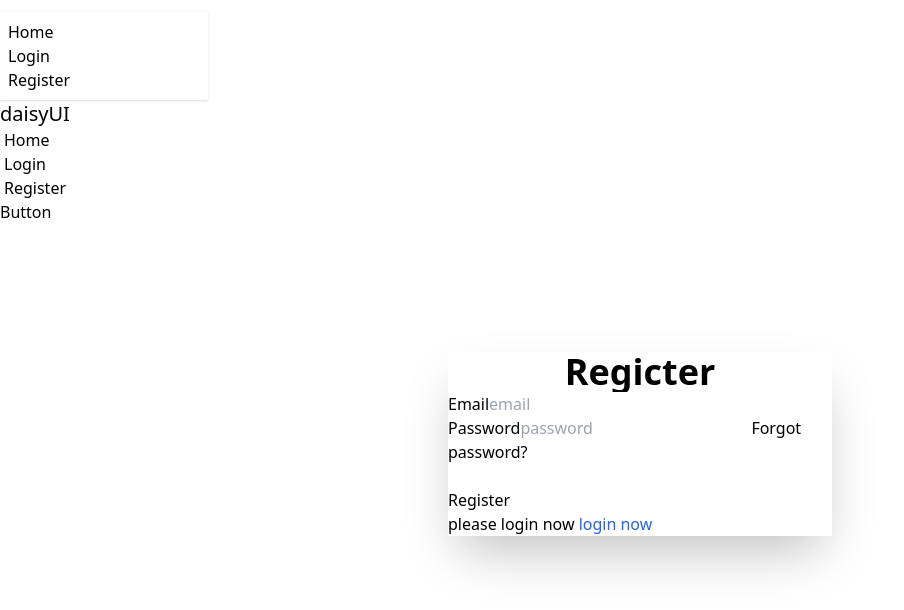
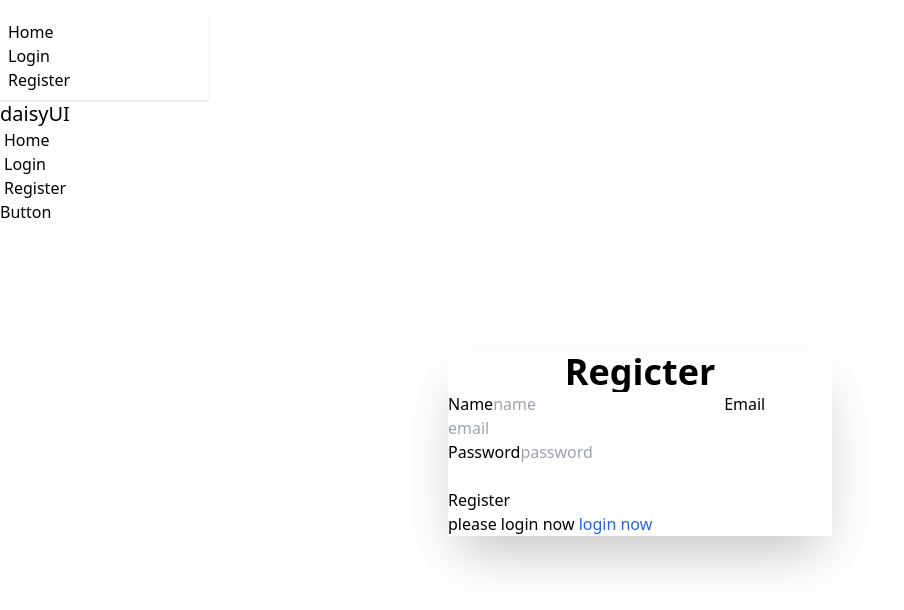
Before and after one commit to mdriyajulislamakash11/Module-51-React-Auth-Integration-And-Private-Route, a React (Vite) app: page /register in a window 1280 px wide. Shown: the top 610 px of the page, without its empty margins (0-904 px from the left). Built offline with nearby package versions, Linux system fonts and the light colour scheme.

Commit message:
register name er input newa

```diff
--- a/src/components/Register.jsx
+++ b/src/components/Register.jsx
@@ -4,10 +4,12 @@ import { Link } from "react-router-dom";
 const Register = () => {
   const handleRegisterSubmit = (e) => {
     e.preventDefault();
+
+    const name = e.target.name.value;
     const email = e.target.email.value;
     const password = e.target.password.value;
 
-    console.log(email, password);
+    console.log(name, email, password);
   };
 
   return (
@@ -16,6 +18,16 @@ const Register = () => {
         <h2 className="text-center text-4xl font-bold text-accent">Regicter</h2>
         <form onSubmit={handleRegisterSubmit} className="card-body">
           <div className="form-control">
+            <label className="label">
+              <span className="label-text">Name</span>
+            </label>
+            <input
+              type="text"
+              name="name"
+              placeholder="name"
+              className="input input-bordered"
+              required
+            />
             <label className="label">
               <span className="label-text">Email</span>
             </label>
@@ -38,11 +50,6 @@ const Register = () => {
               className="input input-bordered"
               required
             />
-            <label className="label">
-              <a href="#" className="label-text-alt link link-hover">
-                Forgot password?
-              </a>
-            </label>
           </div>
           <div className="form-control mt-6">
             <button className="btn btn-accent">Register</button>
```
